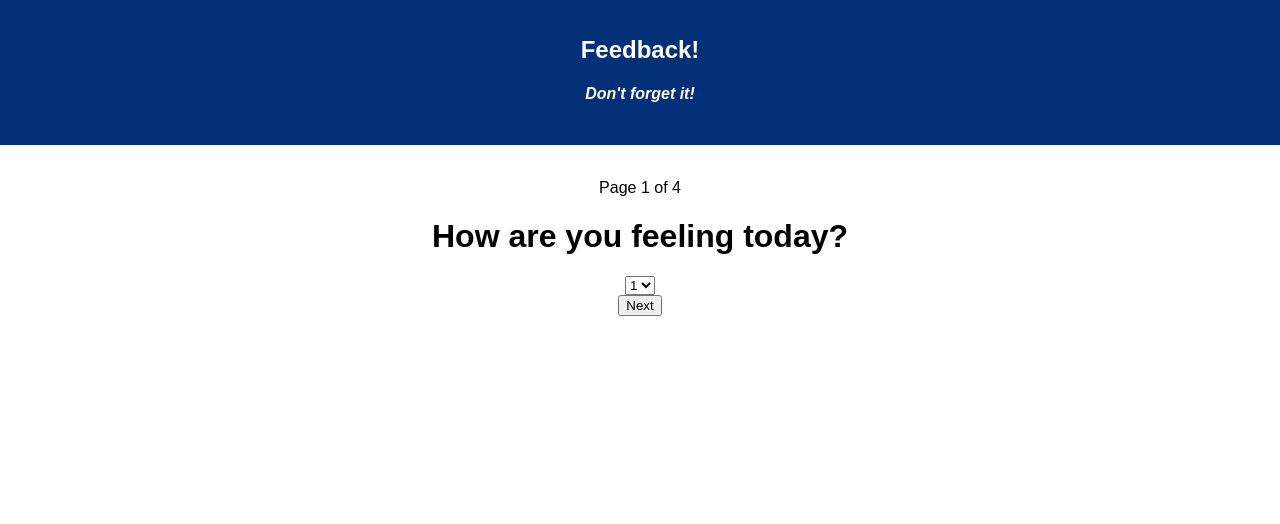
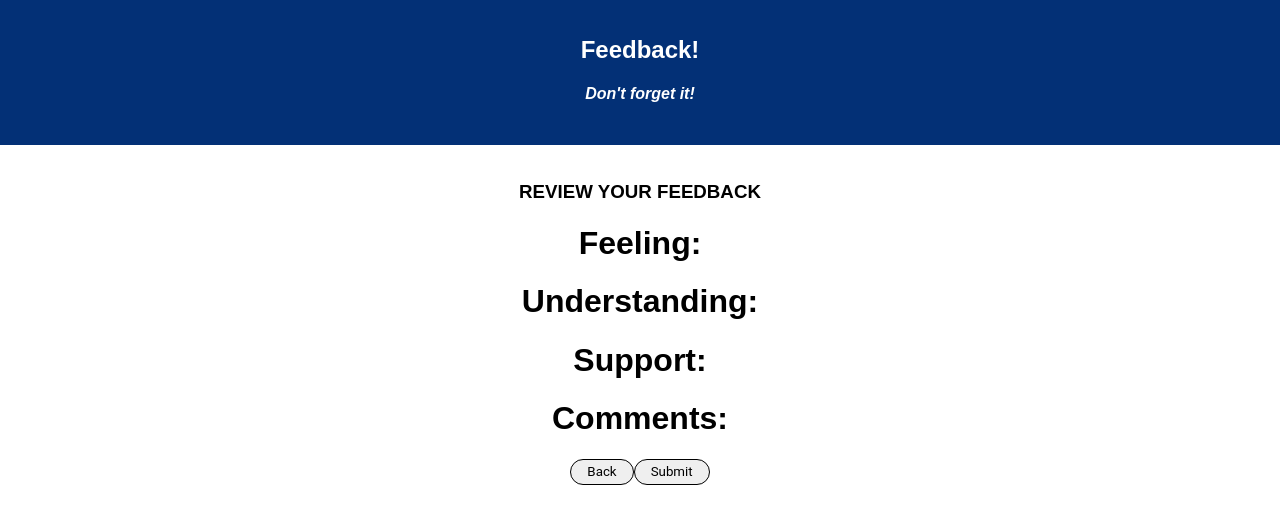
Before and after one commit to Evantilton/redux-feedback-loop, a React (Create React App) app: page /#/Review in a window 1280 px wide. Before the commit this address led to /#/. Shown: the top 524 px of the page. Built offline with nearby package versions, Linux system fonts and the light colour scheme.

Commit message:
added some button styling

```diff
--- a/src/components/App/App.css
+++ b/src/components/App/App.css
@@ -16,3 +16,18 @@
 .App-intro {
   font-size: large;
 }
+button {
+  display: inline-block;
+  padding: 0.35em 1.2em;
+  border: 0.1em solid black;
+  margin: 10 10.3em 10.3em 10;
+  border-radius:1.12em;
+  box-sizing: border-box;
+
+  text-decoration:none;
+  font-family:'Roboto',sans-serif;
+  font-weight:400;
+  color:black;
+  text-align:center;
+  transition: all 0.2s;
+}
```
